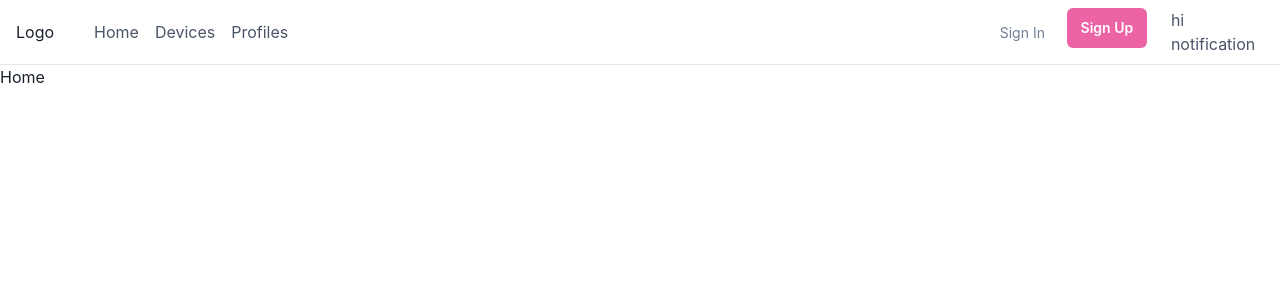
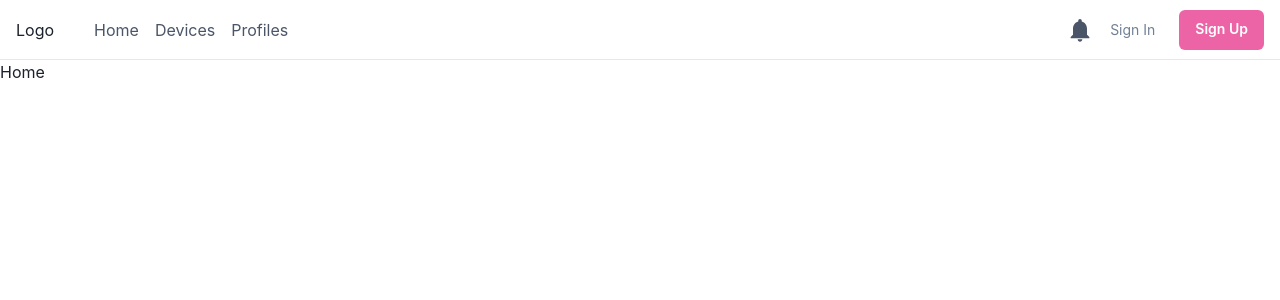
Before and after one commit to tryhardlaijun/ICT2106_P2_Project, a React (Create React App) app in the folder SmartHomeManager/SmartHomeManager.View/: page / in a window 1280 px wide. Shown: the top 300 px of the page. Built offline with nearby package versions, Linux system fonts and the light colour scheme.

Commit message:
added bell icon to navbar

```diff
--- a/SmartHomeManager/SmartHomeManager.View/src/components/NavBar.js
+++ b/SmartHomeManager/SmartHomeManager.View/src/components/NavBar.js
@@ -62,6 +62,8 @@ export function NavBar() {
           </Flex>
         </Flex>
 
+
+        <Notification />
         <Stack
           flex={{ base: 1, md: 0 }}
           justify={"flex-end"}
@@ -91,7 +93,7 @@ export function NavBar() {
             Sign Up
             </Button>
 
-            <Notification />
+
         </Stack>
       </Flex>
 
--- a/SmartHomeManager/SmartHomeManager.View/src/components/Notification/Notification.js
+++ b/SmartHomeManager/SmartHomeManager.View/src/components/Notification/Notification.js
@@ -1,11 +1,20 @@
 import React, { useState } from "react";
+import {BellIcon} from '@chakra-ui/icons'
+import { Box } from "@chakra-ui/react";
 
 
 export default function Notification() {
     return (
         <>
             <div>
-            hi notification
+
+                <BellIcon w={7} h={7} mr={4}/>
+                {/* <Box>
+                    <div>
+                        heading
+                    </div>
+                </Box> */}
+
             </div>
         </>
         )
```
Also changed, not shown: 1 other file (tests, documents, lock files or other folders).
